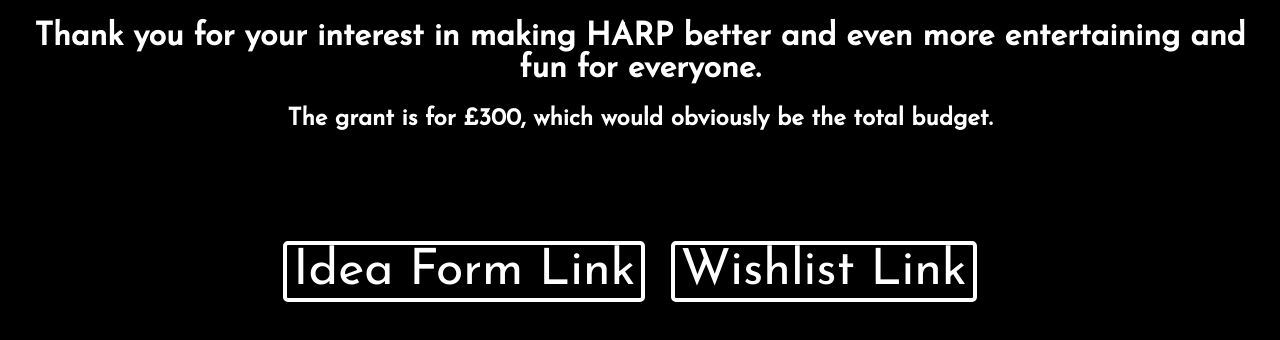
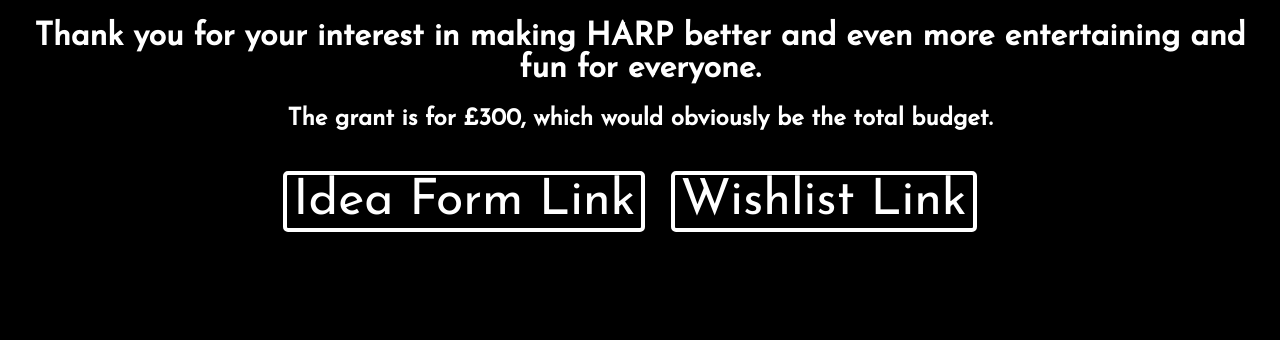
Before and after one commit to GSLevel/grant, a plain HTML site: page index.html in a window 1280 px wide. Drawn offline with Linux system fonts and the light colour scheme.

Commit message:
Update main.css

```diff
--- a/main.css
+++ b/main.css
@@ -16,7 +16,7 @@
       border-radius: 5px;
       font-size: 50px;
       margin-right: 20px;
-      margin-top: 90px;
+      margin-top: 20px;
       margin-bottom: 60px;
       cursor: pointer;
       transition: 0.5s ease-out
```
